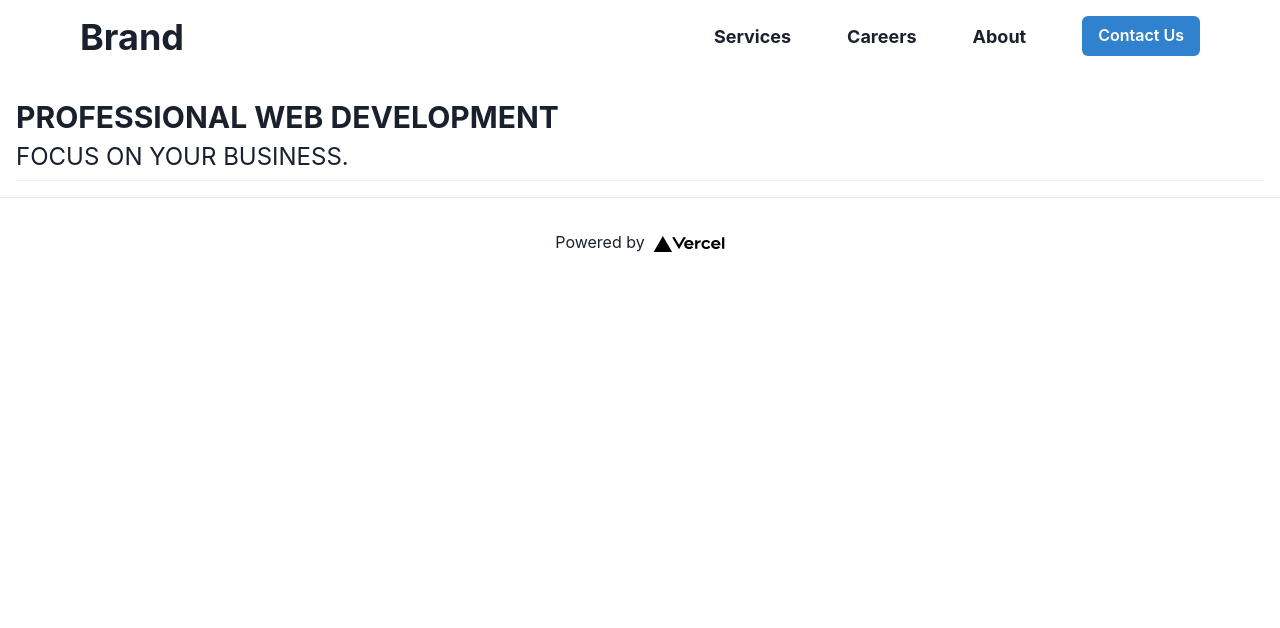
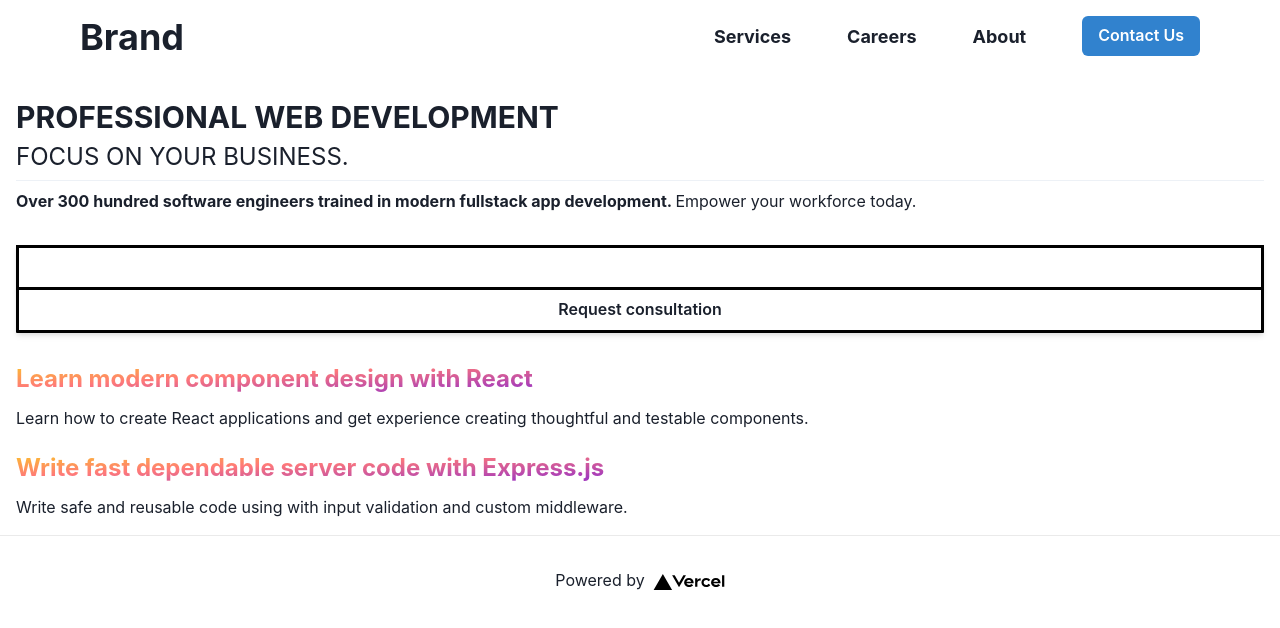
Before and after one commit to eric-do/business-app, a Next.js app: page / in a window 1280 px wide. Shown: the top 628 px of the page. Built offline with nearby package versions, Linux system fonts and the light colour scheme.

Commit message:
Add styling and subsections to home page

```diff
--- a/pages/index.tsx
+++ b/pages/index.tsx
@@ -1,13 +1,16 @@
-import type { NextPage } from 'next'
-import Head from 'next/head'
-import styles from '../styles/Home.module.css'
+import type { NextPage } from 'next';
+import Head from 'next/head';
+import styles from '../styles/Home.module.css';
 import {
   Box,
   Heading,
   Text,
   VStack,
   Center,
-  Divider
+  Divider,
+  Flex,
+  Input,
+  Button,
 } from '@chakra-ui/react';
 
 const Home: NextPage = () => {
@@ -32,12 +35,84 @@ const Home: NextPage = () => {
         >
           Focus on your business.
         </Heading>
-      <Divider
-        colorScheme={'red'}
+        <Divider colorScheme={'red'} />
+        <Text>
+          <strong>
+            {`Over 300 hundred software engineers
+            trained in modern fullstack app development. `}
+          </strong>
+          Empower your workforce today.
+        </Text>
+      </VStack>
+      <VStack p={4}>
+        <VStack
+          spacing={-1}
+          w='100%'
+        >
+          <Input
+            py={5}
+            boxShadow={'md'}
+            bg={'white'}
+            rounded={0}
+            borderWidth={3}
+            borderColor='black'
           />
+          <Button
+            w='100%'
+            py={5}
+            boxShadow={'md'}
+            rounded={1}
+            bgColor='white'
+            borderWidth={3}
+            borderColor='black'
+          >
+            Request consultation
+          </Button>
+        </VStack>
+      </VStack>
+      <VStack
+        p={4}
+        spacing={6}
+        alignItems='flex-start'
+      >
+        {
+          subsections.map(subsection => (
+            <VStack
+              key={subsection.title}
+              spacing={3}
+              alignItems='flex-start'
+            >
+              <Heading
+                bgGradient='linear(to-br,#fcc02b, #ff7979 40%, #a33abd 89%)'
+                bgClip='text'
+                as='h3'
+                fontSize='2xl'
+              >
+                {subsection.title}
+              </Heading>
+              <Text>
+                {subsection.description}
+              </Text>
+            </VStack>
+          ))
+        }
       </VStack>
     </Box>
-  )
-}
+  );
+};
 
-export default Home
+const subsections = [
+  {
+    title: 'Learn modern component design with React',
+    description: `Learn how to create React applications
+                  and get experience creating thoughtful
+                  and testable components.`
+  },
+  {
+    title: 'Write fast dependable server code with Express.js',
+    description: `Write safe and reusable code using with input
+                  validation and custom middleware.`
+  },
+]
+
+export default Home;
```
Also changed, not shown: 2 other files (tests, documents, lock files or other folders). Lines whose indentation alone changed are shown as unchanged.
